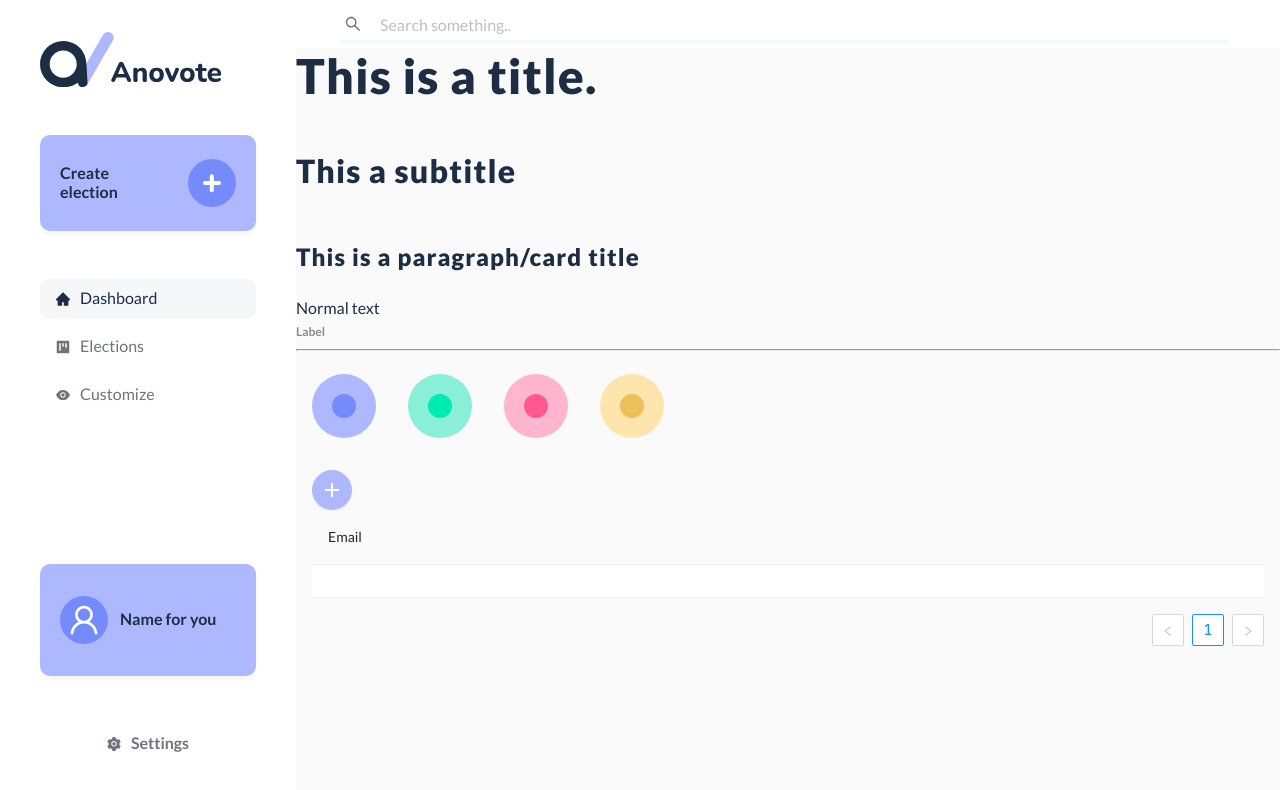
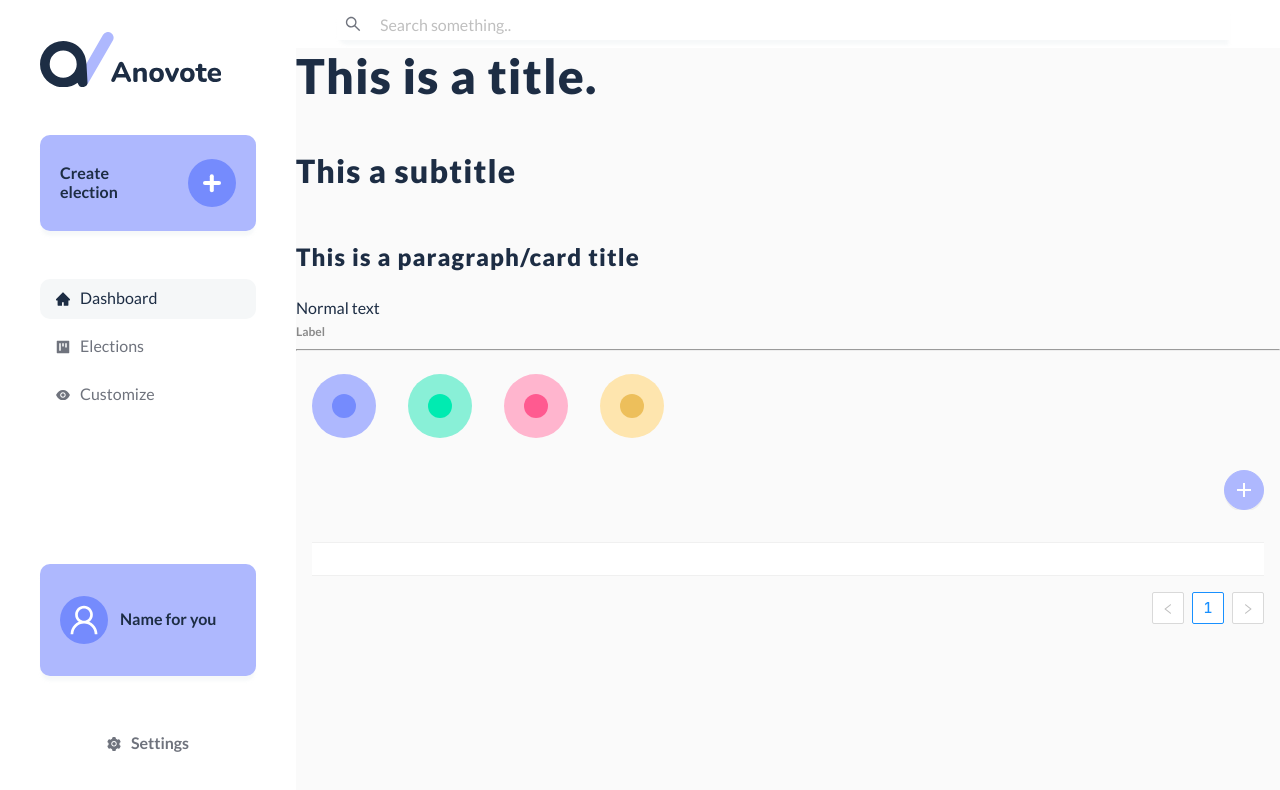
Before and after one commit to anovote/frontend, a React (Create React App) app: page / in a window 1280 px wide. Shown: the top 790 px of the page. Built offline with nearby package versions, Linux system fonts and the light colour scheme.

Commit message:
Add styling for dropdown menu

```diff
--- a/src/components/importVoters/EligibleVotersTable.tsx
+++ b/src/components/importVoters/EligibleVotersTable.tsx
@@ -6,7 +6,6 @@ import { parse } from 'papaparse'
 export default function EligibleVotersTable(): React.ReactElement {
     const columns = [
         {
-            title: 'Email',
             dataIndex: 'email',
             key: 'email',
         },
@@ -60,8 +59,20 @@ export default function EligibleVotersTable(): React.ReactElement {
 
     return (
         <div className="voters-table-container">
-            <Dropdown overlay={<ImportFileMenu />} placement="bottomRight" arrow>
-                <Button type="primary" icon={<PlusOutlined />} size="large" shape="circle"></Button>
+            <Dropdown
+                className="import-voters-dropdown"
+                overlay={<ImportFileMenu />}
+                placement="bottomRight"
+                trigger={['click']}
+                arrow
+            >
+                <Button
+                    className="import-voters-button"
+                    type="primary"
+                    icon={<PlusOutlined />}
+                    size="large"
+                    shape="circle"
+                ></Button>
             </Dropdown>
             <Table columns={columns} dataSource={mappedCsvArray} />
         </div>
--- /dev/null
+++ b/src/style/scss/anovote/components/_importVoters.scss
@@ -0,0 +1,26 @@
+.voters-table-container {
+    margin: 1rem;
+}
+
+.import-voters-button {
+    float: right;
+}
+
+li.ant-menu-item.ant-menu-item-only-child {
+    padding: 0 4.1875rem;
+    margin-right: 0.5rem;
+    margin-left: 0.5rem;
+    @include is-rounded;
+}
+
+ul.ant-menu {
+    @include is-rounded;
+    @include has-shadow;
+}
+
+.ant-menu-item-active {
+    background-color: $main-light;
+    span {
+        color: white;
+    }
+}
--- a/src/style/scss/anovote/components/_votersTable.scss
+++ /dev/null
@@ -1,3 +0,0 @@
-.voters-table-container {
-    margin: 1rem;
-}
--- a/src/style/scss/main.scss
+++ b/src/style/scss/main.scss
@@ -41,7 +41,7 @@
 @import './anovote/components/ranked';
 @import './anovote/components/radio';
 @import './anovote/components/electionStatus';
-@import './anovote/components/votersTable';
+@import './anovote/components/importVoters';
 
 //--------- OVERWRITES ---------
 
```
